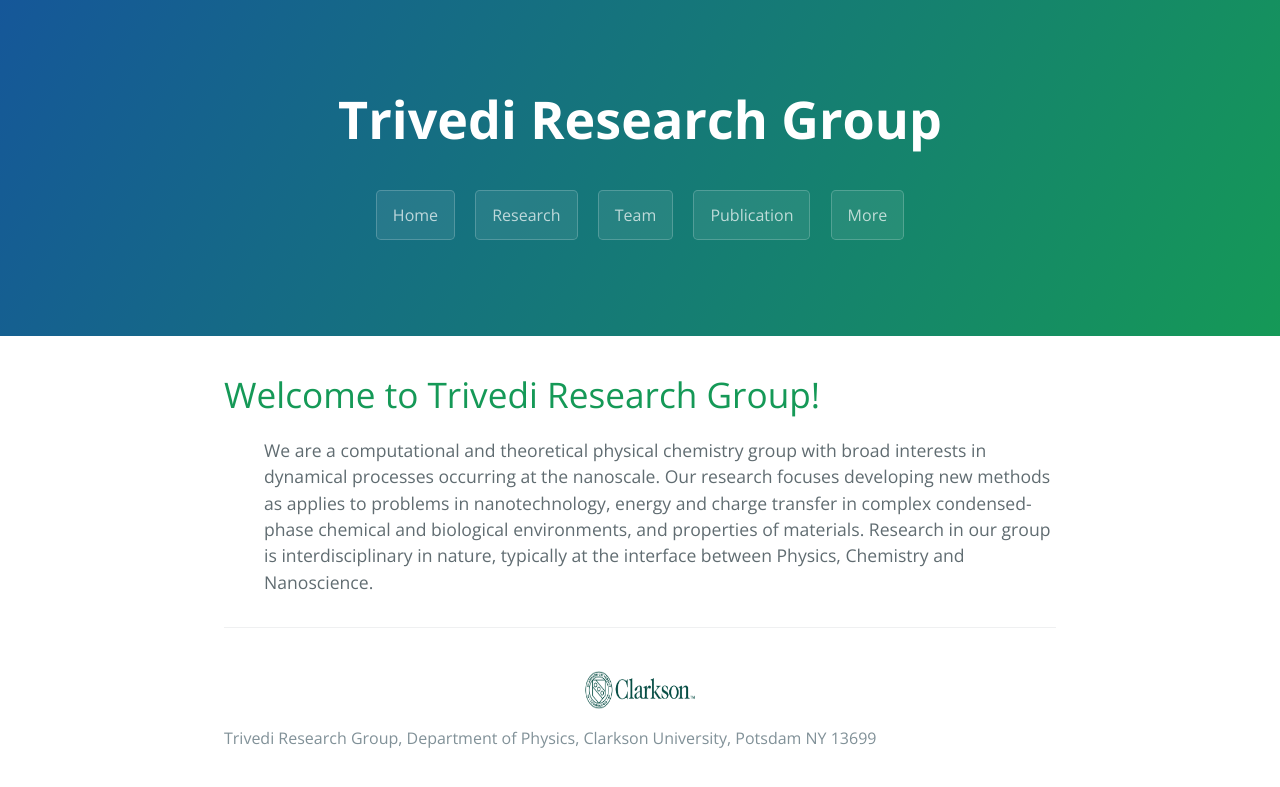
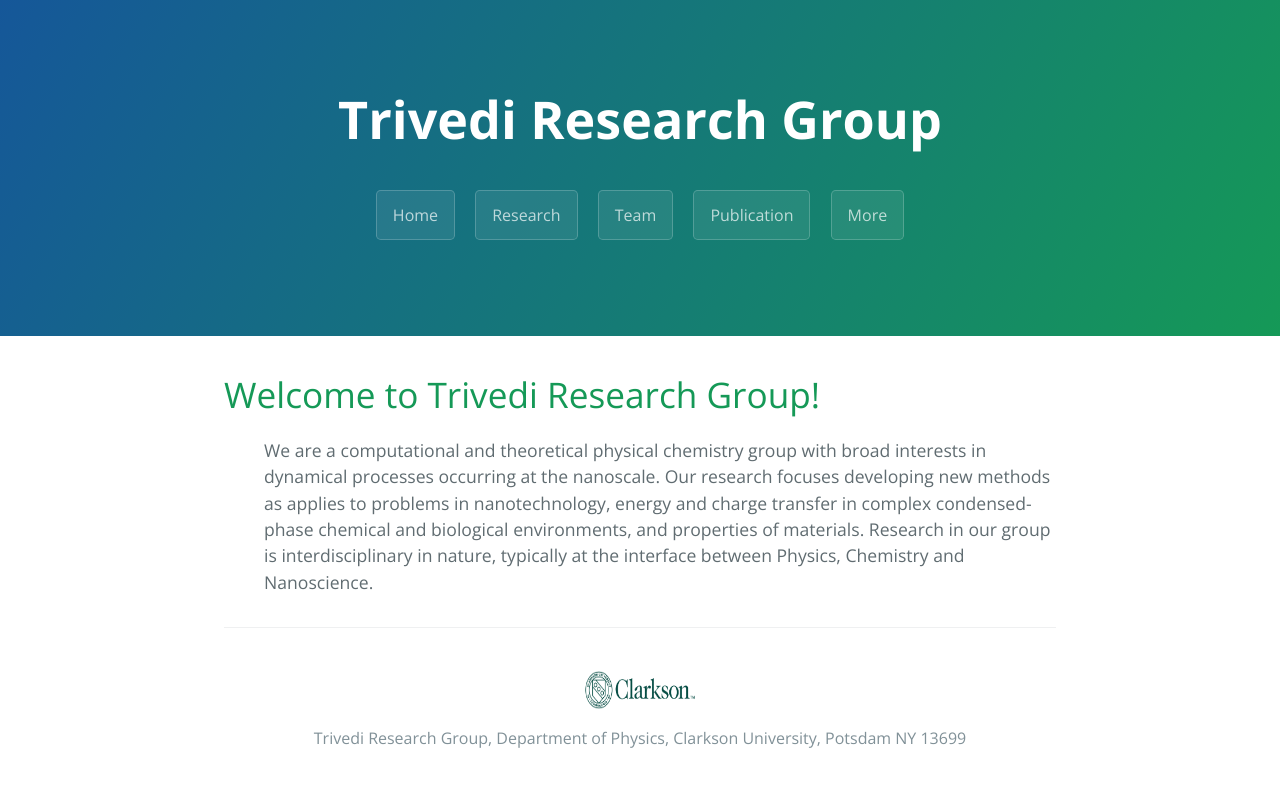
Before and after one commit to dharatrivedi/dharatrivedi.github.io, a Jekyll site: the page built from index.html, in a window 1280 px wide. Shown: the top 787 px of the page. Built offline with Jekyll 4.4.1, drawn with Linux system fonts in a browser that asks for light colours; the list of posts is cut into pages by our own code.

Commit message:
Update cayman.css

```diff
--- a/css/cayman.css
+++ b/css/cayman.css
@@ -196,4 +196,4 @@ a:hover { text-decoration: underline; }
 
 .site-footer-owner { display: block; font-weight: bold; text-align: center; }
 
-.site-footer-credits { color: #819198; text-align: center; }
+.site-footer-credits { color: #819198; display: block; text-align: center; }
```
